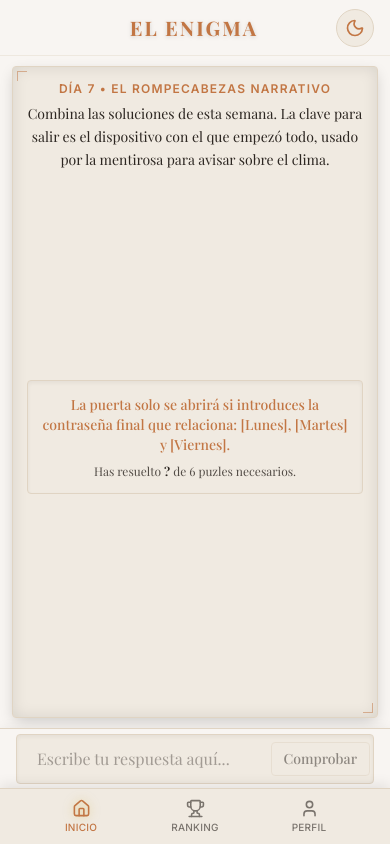
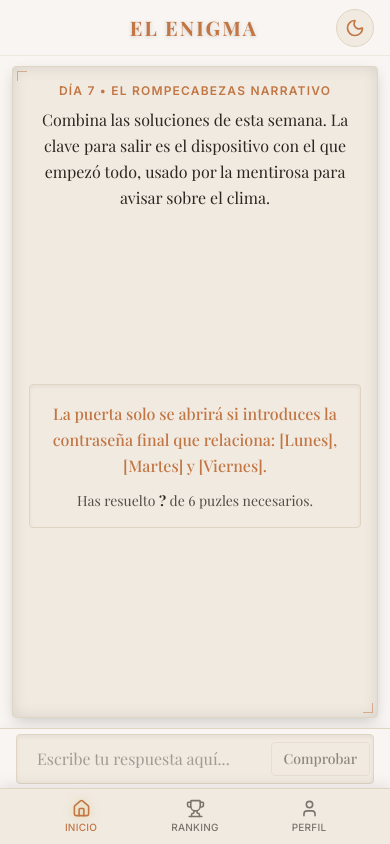
Before and after one commit to adriangonzalez141516/juegodiario, a Next.js app: page / in a window 390 px wide. Built offline with nearby package versions, Linux system fonts and the light colour scheme; a web font is replaced by a local one.

Commit message:
Tamaño textos

```diff
--- a/src/components/views/PuzzleView.tsx
+++ b/src/components/views/PuzzleView.tsx
@@ -8,13 +8,13 @@ interface PuzzleViewProps {
 
 export default function PuzzleView({ puzzle }: PuzzleViewProps) {
   return (
-    <div className="w-full h-full min-h-full antique-panel p-3.5 sm:p-6 md:p-8 flex flex-col justify-between items-center text-center overflow-y-auto hide-scrollbar">
+    <div className="w-full h-full min-h-full antique-panel p-4 sm:p-6 md:p-8 flex flex-col justify-between items-center text-center overflow-y-auto hide-scrollbar">
       {/* Parte superior: Título y descripción */}
       <div className="w-full shrink-0">
-        <div className="mb-1.5 sm:mb-2 text-accent font-semibold tracking-widest uppercase text-xs md:text-sm">
+        <div className="mb-2 text-accent font-semibold tracking-widest uppercase text-xs sm:text-sm">
           Día {puzzle.dayOfWeek} • {puzzle.title}
         </div>
-        <p className="text-foreground text-sm sm:text-base md:text-lg max-w-xl mx-auto font-serif leading-relaxed">
+        <p className="text-foreground text-base sm:text-lg max-w-xl mx-auto font-serif leading-relaxed">
           {puzzle.description}
         </p>
       </div>
@@ -22,8 +22,8 @@ export default function PuzzleView({ puzzle }: PuzzleViewProps) {
       {/* Parte central: Renderizado específico del puzle */}
       <div className="w-full max-w-lg mx-auto my-auto py-2">
         {puzzle.type === 'monday_object' && (
-          <div className="p-3.5 sm:p-5 bg-[var(--card-inner)] rounded-sm border border-card-border shadow-inner">
-            <p className="text-base sm:text-lg md:text-xl italic font-serif text-foreground">
+          <div className="p-4 sm:p-6 bg-[var(--card-inner)] rounded-sm border border-card-border shadow-inner">
+            <p className="text-lg sm:text-xl italic font-serif text-foreground leading-relaxed">
               "{puzzle.alienDescription}"
             </p>
           </div>
@@ -34,24 +34,24 @@ export default function PuzzleView({ puzzle }: PuzzleViewProps) {
         )}
 
         {puzzle.type === 'wednesday_hieroglyph' && (
-          <div className="p-4 sm:p-6 text-3xl sm:text-4xl md:text-5xl tracking-widest bg-[var(--card-inner)] rounded-sm border border-card-border shadow-inner">
+          <div className="p-4 sm:p-6 text-4xl sm:text-5xl md:text-6xl tracking-widest bg-[var(--card-inner)] rounded-sm border border-card-border shadow-inner">
             {puzzle.emojis}
           </div>
         )}
 
         {puzzle.type === 'thursday_logic' && (
           <div className="flex flex-col items-center">
-            <div className="flex flex-wrap justify-center gap-2 md:gap-3 mb-3">
+            <div className="flex flex-wrap justify-center gap-2 md:gap-3 mb-4">
               {Array.from({ length: puzzle.slots }).map((_, i) => (
-                <div key={i} className="w-9 h-12 sm:w-10 sm:h-14 md:w-14 md:h-16 border-2 border-dashed border-card-border rounded-sm flex items-center justify-center text-card-border font-bold font-serif text-sm sm:text-base">
+                <div key={i} className="w-10 h-14 sm:w-12 sm:h-16 border-2 border-dashed border-card-border rounded-sm flex items-center justify-center text-card-border font-bold font-serif text-base sm:text-lg">
                   {i + 1}
                 </div>
               ))}
             </div>
-            <ul className="text-left space-y-1 text-foreground/90 font-serif text-xs sm:text-sm md:text-base">
+            <ul className="text-left space-y-1.5 text-foreground/90 font-serif text-sm sm:text-base">
               {puzzle.rules.map((rule, idx) => (
                 <li key={idx} className="flex items-start">
-                  <span className="text-accent mr-2">•</span> <span className="leading-tight">{rule}</span>
+                  <span className="text-accent mr-2">•</span> <span className="leading-snug">{rule}</span>
                 </li>
               ))}
             </ul>
@@ -60,7 +60,7 @@ export default function PuzzleView({ puzzle }: PuzzleViewProps) {
 
         {puzzle.type === 'friday_riddle' && (
           <div className="p-4 sm:p-6 bg-[var(--card-inner)] rounded-sm border border-card-border shadow-inner">
-            <h2 className="text-lg sm:text-xl md:text-2xl font-serif text-foreground italic">
+            <h2 className="text-xl sm:text-2xl font-serif text-foreground italic leading-relaxed">
               "{puzzle.riddleText}"
             </h2>
           </div>
@@ -69,7 +69,7 @@ export default function PuzzleView({ puzzle }: PuzzleViewProps) {
         {puzzle.type === 'saturday_association' && (
           <div className="grid grid-cols-1 sm:grid-cols-2 gap-2.5 sm:gap-3 max-w-sm mx-auto">
             {puzzle.words.map((word, idx) => (
-              <div key={idx} className="p-2.5 sm:p-3 bg-[var(--card-inner)] rounded-sm border border-card-border shadow-inner flex items-center justify-center font-serif text-foreground text-xs sm:text-sm md:text-base">
+              <div key={idx} className="p-3 bg-[var(--card-inner)] rounded-sm border border-card-border shadow-inner flex items-center justify-center font-serif text-foreground text-sm sm:text-base font-medium">
                 {word}
               </div>
             ))}
@@ -77,11 +77,11 @@ export default function PuzzleView({ puzzle }: PuzzleViewProps) {
         )}
 
         {puzzle.type === 'sunday_metapuzzle' && (
-          <div className="p-3.5 sm:p-5 bg-[var(--card-inner)] rounded-sm border border-card-border shadow-inner">
-            <p className="text-sm sm:text-base md:text-lg text-accent font-serif font-medium mb-2 sm:mb-3">
+          <div className="p-4 sm:p-6 bg-[var(--card-inner)] rounded-sm border border-card-border shadow-inner">
+            <p className="text-base sm:text-lg text-accent font-serif font-medium mb-3 leading-relaxed">
               {puzzle.narrative}
             </p>
-            <div className="text-xs sm:text-sm text-foreground/80 font-serif">
+            <div className="text-sm sm:text-base text-foreground/80 font-serif">
               Has resuelto <span className="text-foreground font-bold">?</span> de {puzzle.requiredSolutions} puzles necesarios.
             </div>
           </div>
--- a/src/components/views/TuesdayCarousel.tsx
+++ b/src/components/views/TuesdayCarousel.tsx
@@ -39,10 +39,10 @@ export default function TuesdayCarousel({ testimonies }: Props) {
         {testimonies.map((t, idx) => (
           <div
             key={idx}
-            className="w-full min-w-full md:min-w-0 flex-shrink-0 md:flex-shrink snap-center p-3 bg-[var(--card-inner)] rounded-sm border border-card-border text-left shadow-inner"
+            className="w-full min-w-full md:min-w-0 flex-shrink-0 md:flex-shrink snap-center p-3.5 sm:p-4 bg-[var(--card-inner)] rounded-sm border border-card-border text-left shadow-inner"
           >
-            <h3 className="font-bold font-serif text-accent mb-1 text-sm">{t.character}</h3>
-            <p className="text-foreground/90 text-sm leading-snug">"{t.statement}"</p>
+            <h3 className="font-bold font-serif text-accent mb-1.5 text-sm sm:text-base">{t.character}</h3>
+            <p className="text-foreground/90 text-sm sm:text-base leading-relaxed font-serif">"{t.statement}"</p>
           </div>
         ))}
       </div>
```
